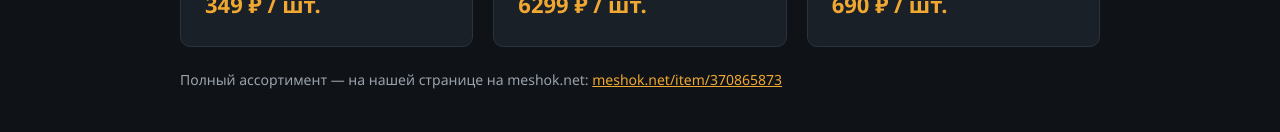
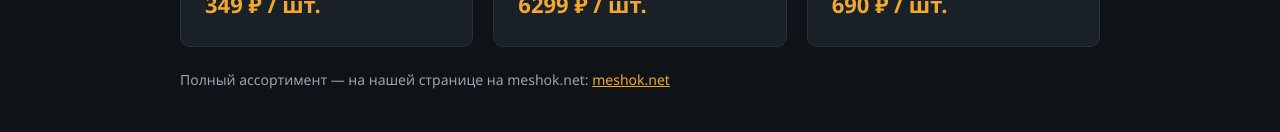
Before and after one commit to 0229rand-cell/zx-hobby, a plain HTML site: page index.html in a window 1280 px wide. Shown: the part 820-952 px from the top of the page. Drawn offline with Linux system fonts and the light colour scheme.

Commit message:
Update index.html

```diff
--- a/index.html
+++ b/index.html
@@ -108,7 +108,7 @@
         <div class="price">690 ₽ / шт.</div>
       </div>
     </div>
-    <p class="note">Полный ассортимент — на нашей странице на meshok.net: <a href="[ссылка на профиль meshok]">meshok.net/item/370865873</a></p>
+    <p class="note">Полный ассортимент — на нашей странице на meshok.net: <a href="meshok.net/item/370865873">meshok.net</a></p>
   </div>
 </section>
 
```
